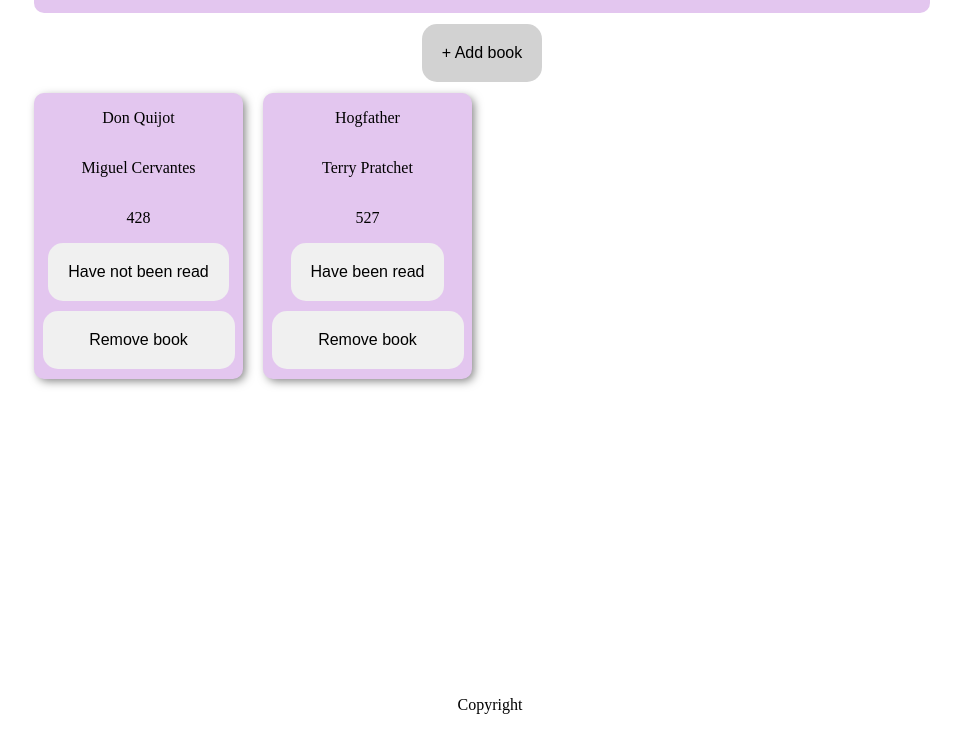
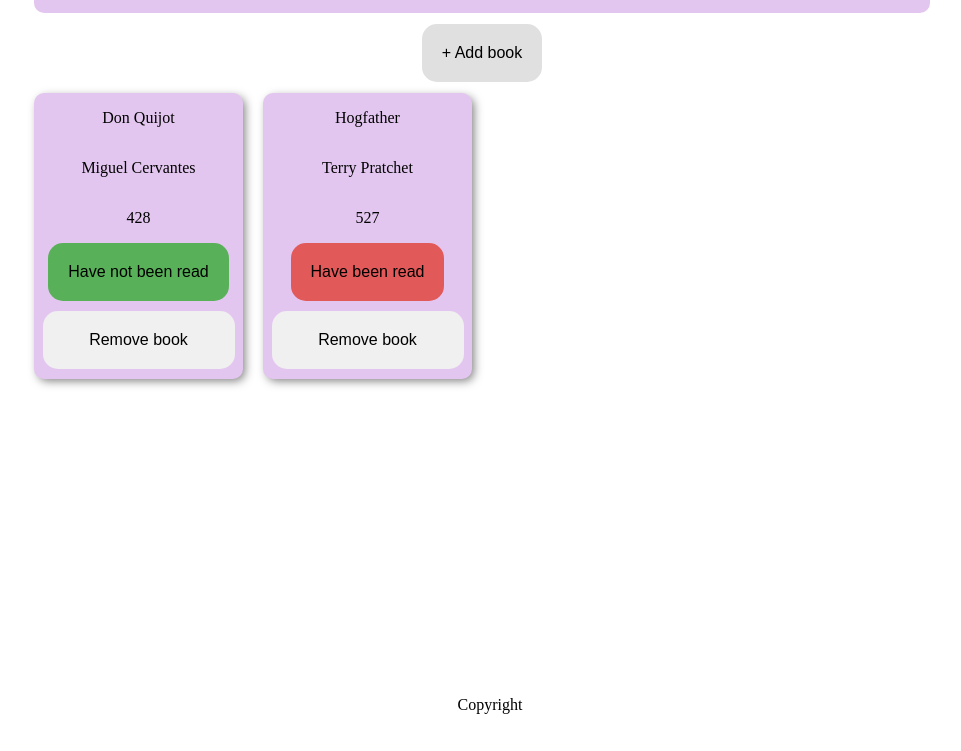
Before and after one commit to ladiza/odin-library, a plain HTML site: page index.html in a window 1280 px wide. In both pictures the pointer is over the button "+ Add book". Shown: the part 65-816 px from the top of the page, without its empty margins (158-1119 px from the left). Drawn offline with Linux system fonts and the light colour scheme.

Commit message:
Update styles.css

```diff
--- a/styles.css
+++ b/styles.css
@@ -113,13 +113,11 @@ input {
   border-radius: 5px;
   border: 1px solid #ccc;
   margin-bottom: 10px;
-  font-size: 16px;
 }
 
 button {
   display: block;
   background-color: #f0f0f0;
-  color: white;
   padding: 20px;
   font-size: 16px;
   border: none;
@@ -129,7 +127,7 @@ button {
 }
 
 button:hover {
-  background-color: #d2d2d2;
+  background-color: #e0e0e0;
 }
 
 .remove-book {
@@ -142,3 +140,19 @@ button:hover {
   display: flex;
   flex-direction: column;
 }
+
+.red-button {
+  background-color: rgb(226, 89, 89);
+}
+
+.red-button:hover {
+  background-color: rgb(198, 81, 81);
+}
+
+.green-button {
+  background-color: rgb(88, 176, 88);
+}
+
+.green-button:hover {
+  background-color: rgb(79, 158, 79);
+}
```
